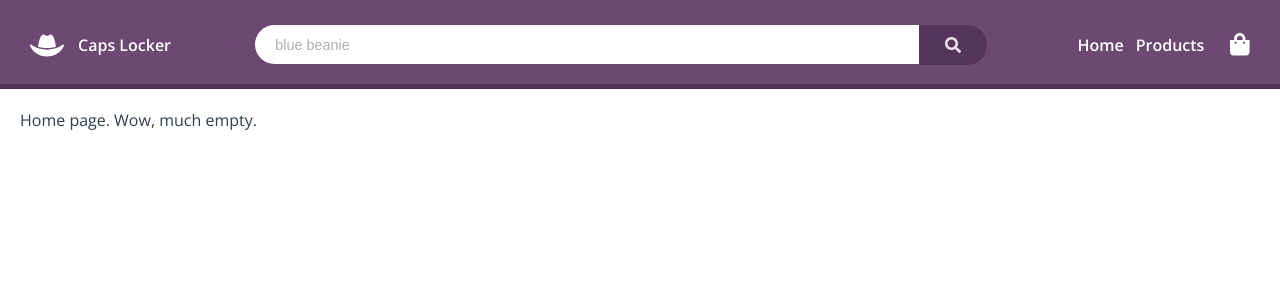
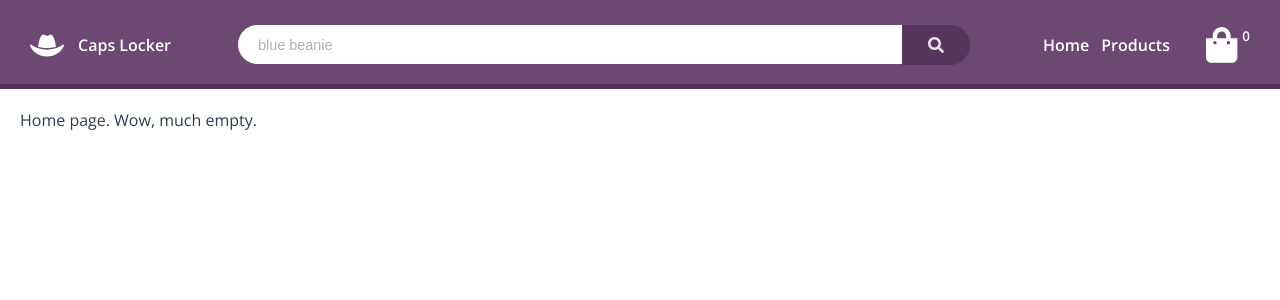
Before and after one commit to Reybel24/IT310_E-Commerce, a Vue app: page /#/ in a window 1280 px wide. Shown: the top 300 px of the page. Built offline with nearby package versions, Linux system fonts and the light colour scheme.

Commit message:
show number of items in cart add store getter to retrieve number of items in cart remove comments style improvements

```diff
--- a/src/components/CartMini.vue
+++ b/src/components/CartMini.vue
@@ -4,7 +4,7 @@
       <div
         class="title strong"
         v-if="!cartIsEmpty()"
-      >YOUR CART ({{ this.$store.state.cart.length }})</div>
+      >YOUR CART ({{ this.$store.getters.countItemsInCart }})</div>
       <div class="clear-cart strong" v-if="!cartIsEmpty()" v-on:click="clearCart()">
         <font-awesome-icon :icon="['fa', 'times']" class="icon" />CLEAR
       </div>
@@ -37,7 +37,7 @@
     </div>
 
     <div class="cart-total" v-if="!cartIsEmpty()">
-      TOTAL
+      SUBTOTAL
       <div class="value strong">${{ this.$store.getters.cartTotal }}</div>
     </div>
 
@@ -167,6 +167,7 @@ export default {
   padding: 5px 20px 0 20px;
   justify-content: space-between;
   align-content: center;
+  width: 90%;
 
   .title {
   }
--- a/src/components/Nav.vue
+++ b/src/components/Nav.vue
@@ -14,11 +14,10 @@
     <div id="nav">
       <router-link to="/">Home</router-link>
       <router-link to="/products">Products</router-link>
-      <font-awesome-icon
-        :icon="['fa', 'shopping-bag']"
-        class="cart"
-        v-on:click="toggleShoppingCart()"
-      />
+      <div class="cart" v-on:click="toggleShoppingCart()">
+        <font-awesome-icon :icon="['fa', 'shopping-bag']" class="icon" />
+        <div class="text strong">{{ this.$store.getters.countItemsInCart }}</div>
+      </div>
     </div>
   </div>
 </template>
@@ -123,13 +122,29 @@ export default {
 
 .cart {
   color: white;
-  font-size: 1.4em;
   margin-left: 20px;
   cursor: pointer;
   transition: 0.15s;
+
+  font-size: 1.4em;
+
+  .text {
+    color: white;
+    font-size: .6em;
+    margin-left: 5px;
+  }
+
+  .icon {
+    font-size: 1.6em;
+    margin-left: 10px;
+  }
 }
 .cart:hover {
   color: $dark-purple;
+
+  .text {
+    color: white;
+  }
 }
 
 .fade-enter-active,
--- a/src/components/Toast.vue
+++ b/src/components/Toast.vue
@@ -84,6 +84,7 @@ export default {
   animation-name: show;
   animation-duration: 0.5s;
   transition: 0.2s;
+  margin-top: 0px;
 }
 
 @keyframes show {
--- a/src/components/UI/RoundedButton.vue
+++ b/src/components/UI/RoundedButton.vue
@@ -50,6 +50,7 @@ export default {
   opacity: 0.8;
   justify-content: center;
   cursor: pointer;
+  user-select: none;
 }
 .btn:hover {
   opacity: 1;
--- a/src/store/index.js
+++ b/src/store/index.js
@@ -88,6 +88,13 @@ export default new Vuex.Store({
         totalCost += item.price * item.quantity
       });
       return totalCost.toFixed(2);
+    },
+    countItemsInCart: state => {
+      var count = 0;
+      state.cart.map(item => {
+        count += item.quantity
+      });
+      return count;
     }
   },
   modules: {
--- a/src/views/Products.vue
+++ b/src/views/Products.vue
@@ -103,8 +103,6 @@ export default {
 
       // Trim list
       this.filter_tags = this.filter_tags.slice(0, this.filter_tags_limit);
-
-      console.log(this.filter_tags);
     },
     searchTags(search) {
       for (let tag of this.filter_tags) {
@@ -202,17 +200,6 @@ export default {
 
     // Listen to product added event
     // EventBus.$on('item-added-to-cart', this.showToast());
-  },
-  created() {
-    // Subscribe to event
-    console.log("subscribed!");
-    this.$eventHub.$on("item-added-to-cart", function() {
-      console.log("WHYY");
-    });
-  },
-  beforeDestroy() {
-    // Unsubscribe from event
-    this.$eventHub.$off("item-added-to-cart");
   }
 };
 </script>
```
